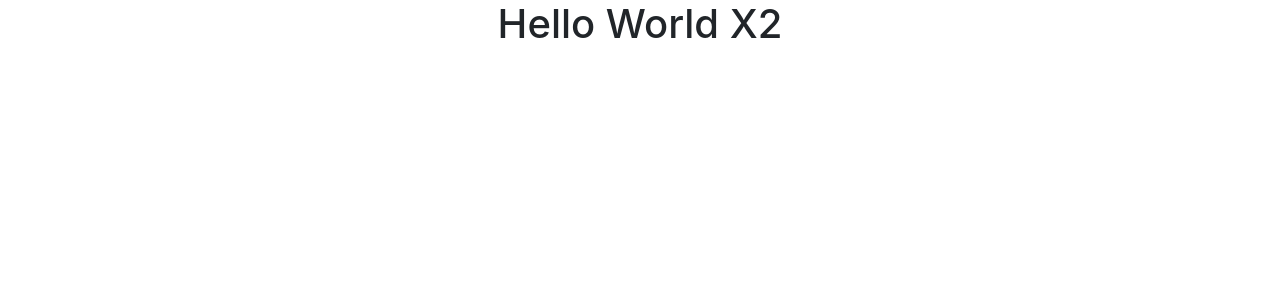
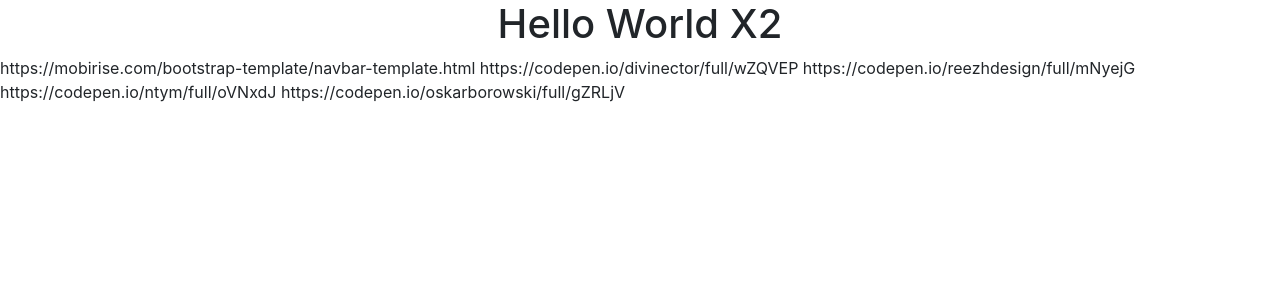
Before and after one commit to Erickglz25/pa, a PHP site: page / in a window 1280 px wide. Shown: the top 300 px of the page. Run offline with PHP 8.4, Linux system fonts and the light colour scheme.

Commit message:
Agregué links

```diff
--- a/index.php
+++ b/index.php
@@ -11,6 +11,11 @@
     </head>
     <body>
         <h1 class="text-center">Hello World X2</h1>
+        https://mobirise.com/bootstrap-template/navbar-template.html
+        https://codepen.io/divinector/full/wZQVEP
+        https://codepen.io/reezhdesign/full/mNyejG
+        https://codepen.io/ntym/full/oVNxdJ
+        https://codepen.io/oskarborowski/full/gZRLjV
         <script src="js/bootstrap.min.js"></script>
         <script src="js/jquery.min.js"></script>
     </body>
```
